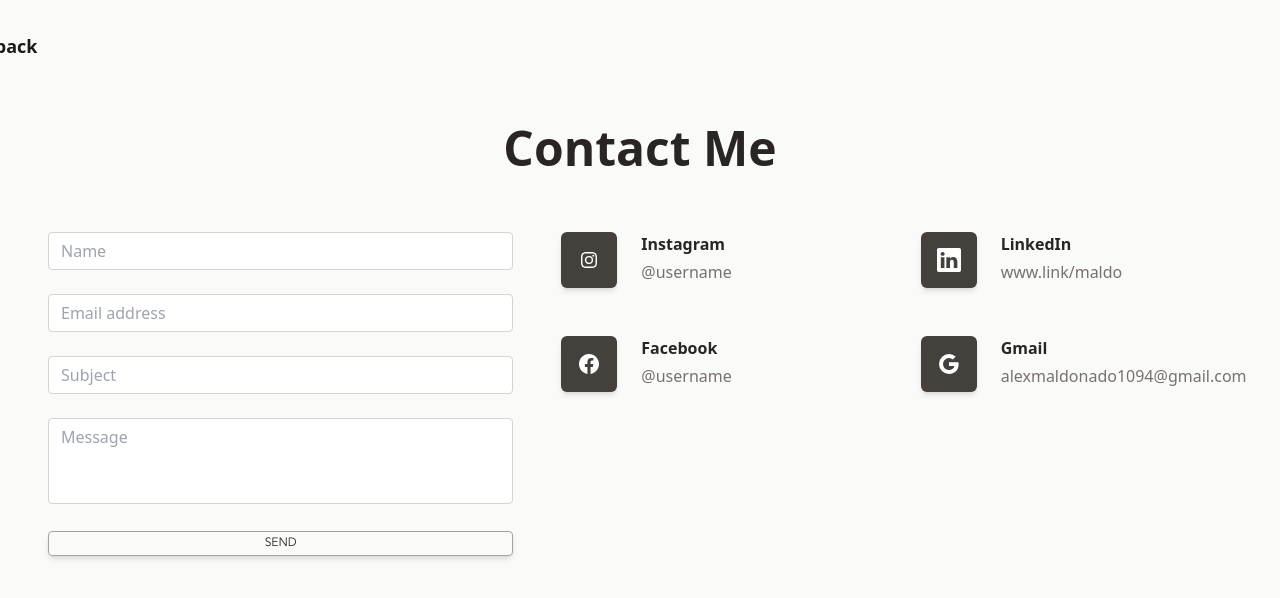
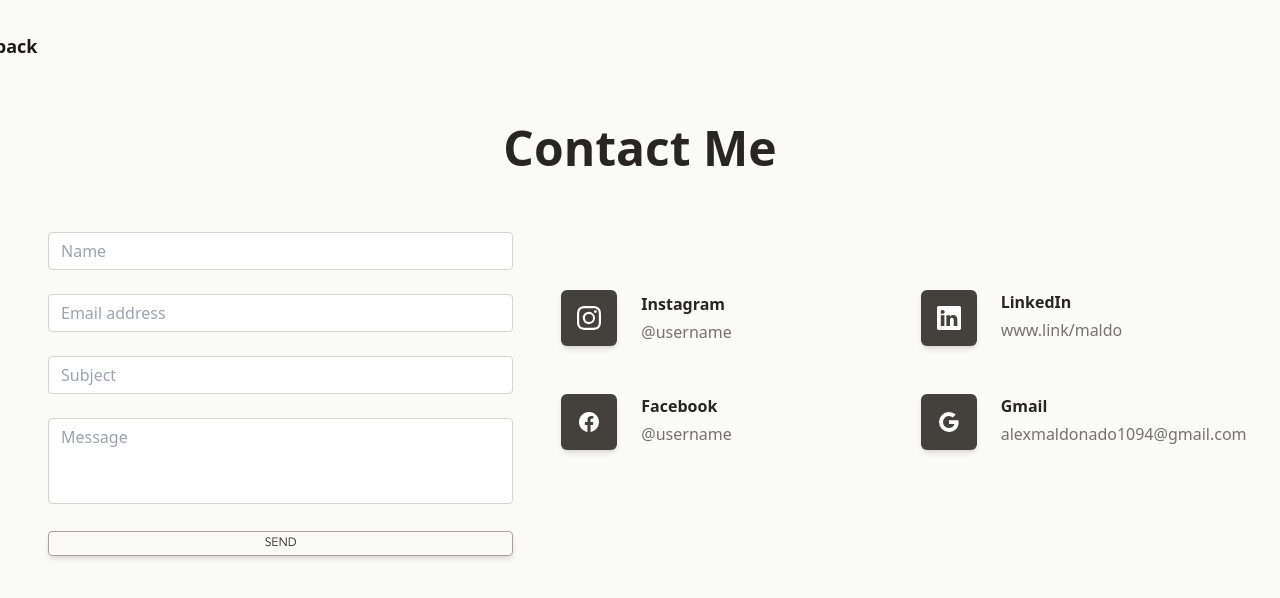
Before and after one commit to JavierCerveraL/Portfolio-AlexMaldo, a Next.js app: page /Contact in a window 1280 px wide. Shown: the top 598 px of the page. Built offline with nearby package versions, Linux system fonts and the light colour scheme.

Commit message:
contact 3

```diff
--- a/pages/Contact.js
+++ b/pages/Contact.js
@@ -138,16 +138,14 @@ function Contact() {
               </button>
             </form>
           </div>
-          <div className="grow-0 shrink-0 basis-auto w-full lg:w-7/12">
+          <div className="grow-0 shrink-0 basis-auto w-full lg:w-7/12  items-center justify-center flex">
             <div className="flex flex-wrap">
               <div className="mb-12 grow-0 shrink-0 basis-auto w-full lg:w-6/12 px-3 lg:px-6">
-                <div className="flex items-start">
+                <div className="flex items-center justify-center ">
                   <div className="shrink-0">
                     <div className="p-4 bg-stone-700 rounded-md shadow-md w-14 h-14 flex items-center justify-center">
                       <svg
                         xmlns="http://www.w3.org/2000/svg"
-                        width="16"
-                        height="16"
                         fill="currentColor"
                         viewBox="0 0 16 16"
                         className="w-10 text-white"
```
